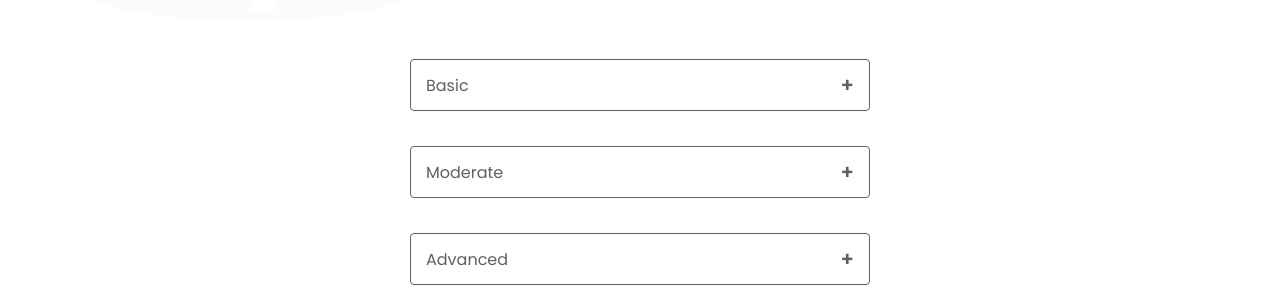
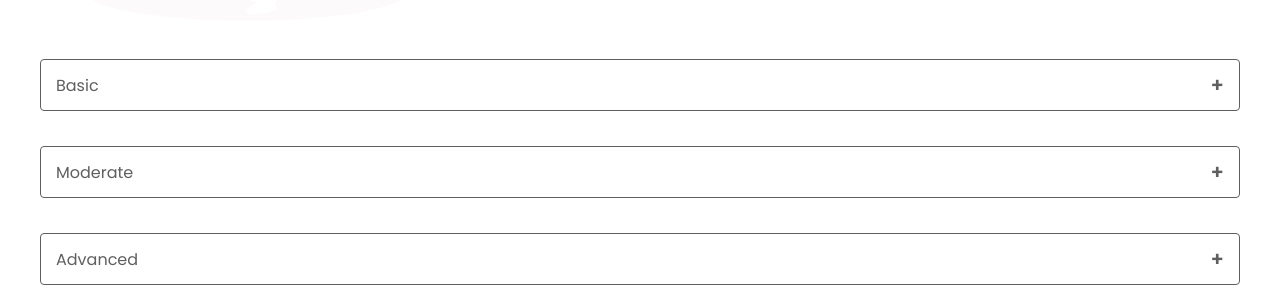
Before and after one commit to sandeep8854/sandeep, a React (Vite) app: page / in a window 1280 px wide. Shown: the part 4454-4761 px from the top of the page. Built offline with nearby package versions, Linux system fonts and the light colour scheme.

Commit message:
fixing bug

```diff
--- a/src/components/Pricing/pricing.jsx
+++ b/src/components/Pricing/pricing.jsx
@@ -65,7 +65,8 @@
   }
 `;
 const Accordian = styled.div`
-  width: 50rem;
+  width: 100%;
+  margin: 0 2rem 0 2rem;
   @media only screen and (max-width: 540px) {
     width: 100%;
   }
@@ -115,7 +116,7 @@
   font-size: 1.2rem;
   color: #5f5f5f;
   line-height: 1.5;
-  @media only screen and (max-width: 540px) {
+  @media only screen and (max-width: 768px) {
     font-size: 12px;
   }
 `;
```
